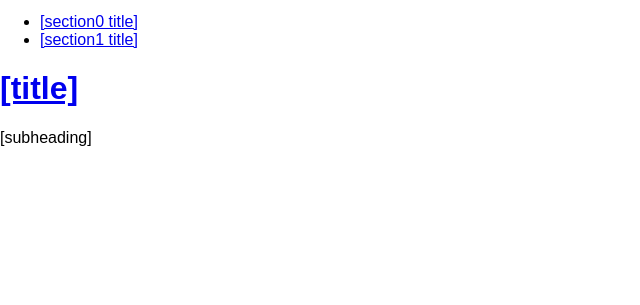
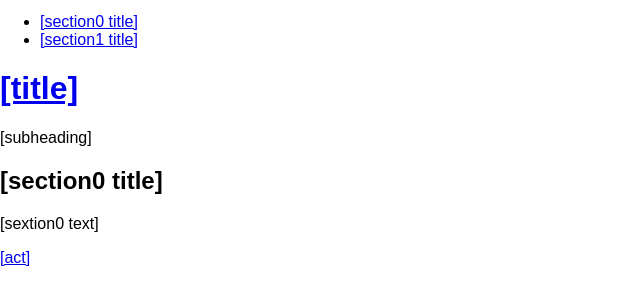
Before and after one commit to antonvorobyev/hemp, a plain HTML site: page index.html in a window 1280 px wide. Shown: the part 21-326 px from the top of the page, without its empty margins (0-640 px from the left). Drawn offline with Linux system fonts and the light colour scheme.

Commit message:
Add section0

```diff
--- a/index.html
+++ b/index.html
@@ -42,8 +42,12 @@
 
 </header>
 
-<section>
+<section id="section0" class="section0">
+    <h2>[section0 title]</h2>
 
+    <p>[sextion0 text]</p>
+
+    <a class="act" href="#">[act]</a>
 </section>
 
 <footer>
```
